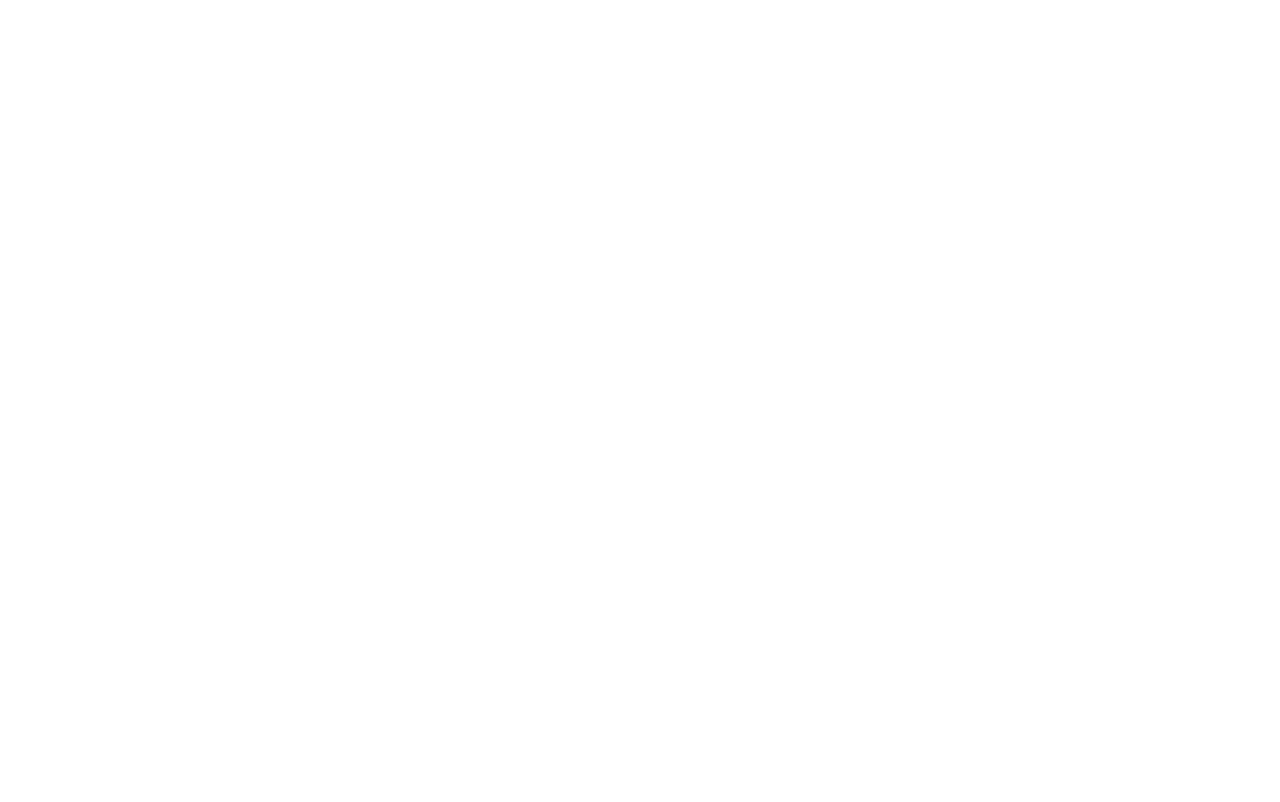
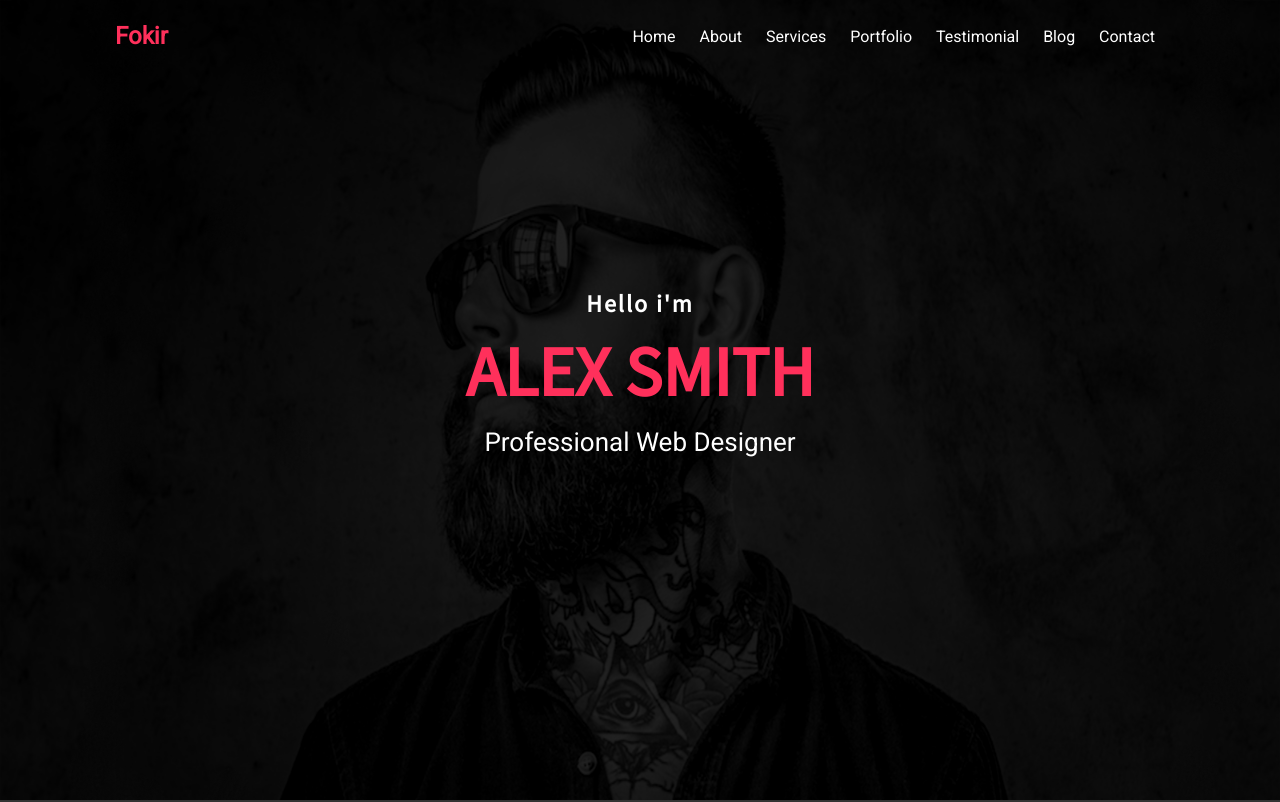
Before and after one commit to enassmagdy/Fokir, a plain HTML site: page index.html in a window 1280 px wide. Drawn offline with Linux system fonts and the light colour scheme; files that its build step writes are made by us from their sources.

Commit message:
enas updates

```diff
--- a/css/style.css
+++ b/css/style.css
@@ -28,3 +28,62 @@ button {
 a {
     text-decoration: none;
 }
+
+.home {
+    background: url(images/slider-01.jpg) no-repeat center / 100% 100%;
+    height: 800px;
+}
+
+.home .nav {
+    padding: 0 100px;
+    overflow:auto;
+    background: rgba(0,0,0,0.8)
+}
+
+a.logo {
+    color: #ff305b;
+    display: block;
+    font-size: 24px;
+    font-weight: 800;
+    padding: 18px 0;
+    float:left;
+}
+
+.home .nav ul {
+    float: right;
+}
+
+.home .nav li {
+    display: inline-block;
+    padding: 25px 10px;
+}
+
+.home .nav li a {
+    color: #fff
+}
+
+.home .main {
+    padding: 200px 0 324px;
+    text-align:center;
+    color:#fff;
+    background:rgba(0,0,0,0.8);
+}
+
+.home .main h4 {
+    font-size: 24px;
+    letter-spacing: 2px;
+    color: #fff;
+}
+
+.home .main h1 {
+    color: #ff305b;
+    font-size: 70px;
+    font-weight: 900;
+    text-transform: uppercase;
+}
+
+.home .main p {
+    font-size: 26px;
+    text-transform: capitalize;
+    color: #fff;
+}
--- a/index.html
+++ b/index.html
@@ -8,7 +8,29 @@
         <link rel="stylesheet" href="style.css" />
     </head>
     <body>
-
+        <div class="home">
+            <div class="nav">
+                <div class="container">
+                    <a href="/" class="logo">Fokir</a>
+                    <ul>
+                        <li><a href="#">Home</a></li>
+                        <li><a href="#">About</a></li>
+                        <li><a href="#">Services</a></li>
+                        <li><a href="#">Portfolio</a></li>
+                        <li><a href="#">Testimonial</a></li>
+                        <li><a href="#">Blog</a></li>
+                        <li><a href="#">Contact</a></li>
+                    </ul>
+                </div>
+            </div>
+            <div class="main">
+                <div class="container">
+                    <h4>Hello i'm</h4>
+                    <h1>alex smith</h1>
+                    <p>professional Web<span> Designer</span></p>
+                </div>
+            </div>
+        </div>
 
         <script src="js/jquery-3.3.1.slim.min.js"></script>
         <script src="js/popper.min.js"></script>
```
